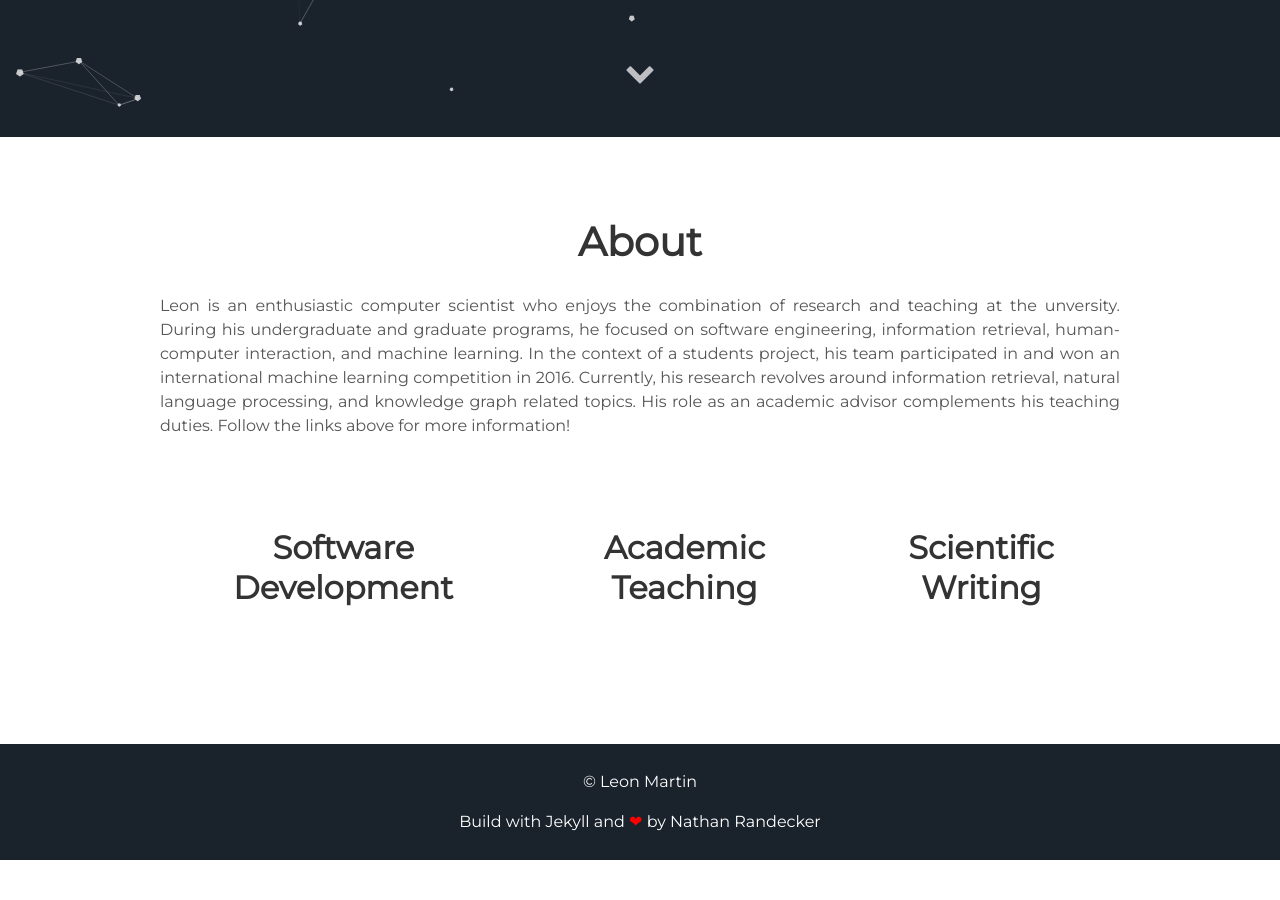
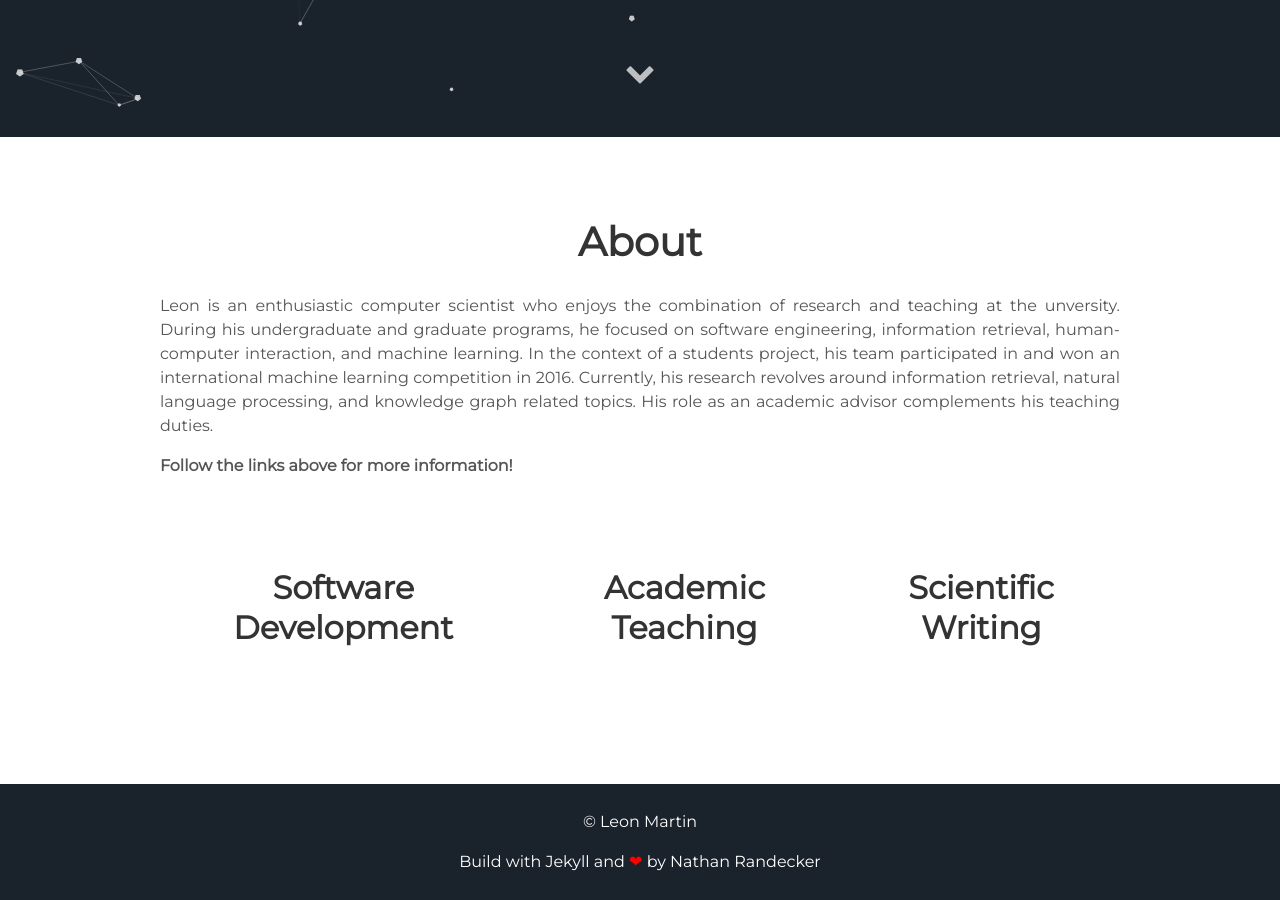
Before and after one commit to leonmartin/leonmartin.github.io, a Jekyll site: the page built from index.html, in a window 1280 px wide and 900 px high, scrolled down 763 px. Built offline with Jekyll 4.4.1, drawn with Linux system fonts in a browser that asks for light colours; before the commit the page ends 1623 px from its top, so only the background shows below that.

Commit message:
added icon

```diff
--- a/_config.yml
+++ b/_config.yml
@@ -4,7 +4,7 @@ description: This page contains links to Leon Martin's professional web appearan
 
 # User settings
 username: Leon Martin
-user_description: Leon is an enthusiastic computer scientist who enjoys the combination of research and teaching at the unversity. During his undergraduate and graduate programs, he focused on software engineering, information retrieval, human-computer interaction, and machine learning. In the context of a students project, his team participated in and won an international machine learning competition in 2016. Currently, his research revolves around information retrieval, natural language processing, and knowledge graph related topics. His role as an academic advisor complements his teaching duties. Follow the links above for more information!
+user_description: Leon is an enthusiastic computer scientist who enjoys the combination of research and teaching at the unversity. During his undergraduate and graduate programs, he focused on software engineering, information retrieval, human-computer interaction, and machine learning. In the context of a students project, his team participated in and won an international machine learning competition in 2016. Currently, his research revolves around information retrieval, natural language processing, and knowledge graph related topics. His role as an academic advisor complements his teaching duties.
 user_title: Research Associate and Doctoral Student in Computer Science
 
 exclude: ['package.json', 'src', 'node_modules']
--- a/_includes/about.html
+++ b/_includes/about.html
@@ -3,6 +3,7 @@
 </div>
 <div class="user-details">
   <p> {{site.user_description}} </p>
+  <p><b>Follow the links above for more information!</b></p>
 </div>
 <div class="user">
   <div class="tech">
--- a/_includes/header.html
+++ b/_includes/header.html
@@ -10,7 +10,7 @@
       <a aria-label="My Github" target="_blank" href="https://github.com/leonmartin"><i class="icon fa fa-github"
           aria-hidden="true"></i></a>
       <a aria-label="My ORCID" target="_blank" href="https://orcid.org/0000-0002-6747-5524"><i
-          class="icon fa fa-orcid" aria-hidden="true"></i></a>
+          class="icon fa fa-file-text" aria-hidden="true"></i></a>
     </div>
     <div class="header-links">
       <!-- <a class="link" href="#about" data-scroll>About Me</a>
```
